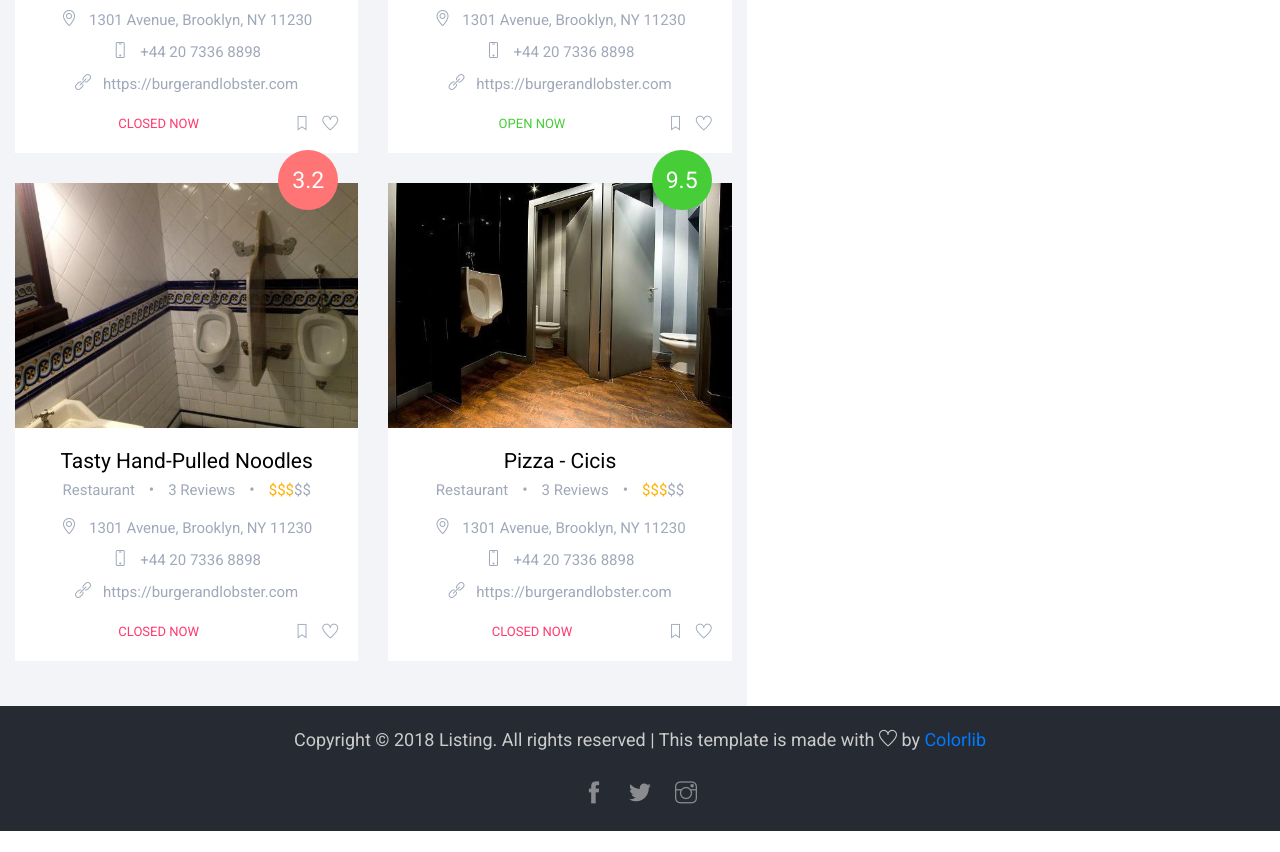
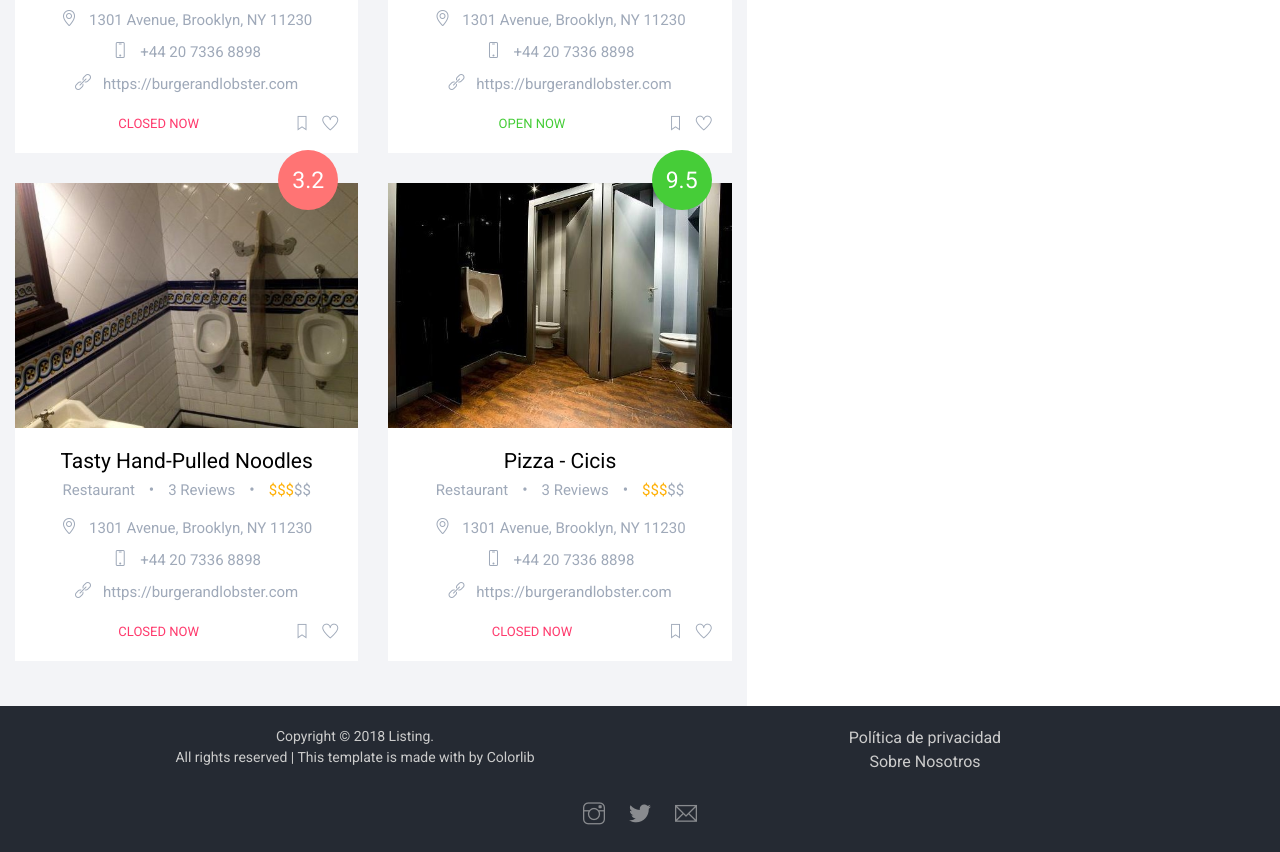
Before and after one commit to egeontechnology/qualis-matulae, a plain HTML site: page listing.html in a window 1280 px wide. Shown: the part 1641-2493 px from the top of the page. Before the commit the page ends 2472 px from the top, so only its background shows below. Drawn offline with Linux system fonts and the light colour scheme; some packages are replaced by stand-ins of ours.

Commit message:
footer guay en todas las pag usuario

```diff
--- a/listing.html
+++ b/listing.html
@@ -1,5 +1,5 @@
 <!DOCTYPE html>
-<html lang="en">
+<html>
 
 <head>
     <!-- Required meta tags -->
@@ -407,20 +407,24 @@
     <!--============================= FOOTER =============================-->
     <footer class="main-block dark-bg">
         <div class="container">
-            <div class="row">
-                <div class="col-md-12">
-                    <div class="copyright">
-                        <!-- Link back to Colorlib can't be removed. Template is licensed under CC BY 3.0. -->
-                        <p>Copyright &copy; 2018 Listing. All rights reserved | This template is made with <i class="ti-heart" aria-hidden="true"></i> by <a href="https://colorlib.com" target="_blank">Colorlib</a></p>
-                        <!-- Link back to Colorlib can't be removed. Template is licensed under CC BY 3.0. -->
-                        <ul>
-                            <li><a href="#"><span class="ti-facebook"></span></a></li>
-                            <li><a href="#"><span class="ti-twitter-alt"></span></a></li>
-                            <li><a href="#"><span class="ti-instagram"></span></a></li>
-                        </ul>
-                    </div>
-                </div>
+          <div class="row">
+            <div class="col-6 copyright align-items-center">
+              <!-- Link back to Colorlib can't be removed. Template is licensed under CC BY 3.0. -->
+              <p style="font-size: 14px">Copyright &copy; 2018 Listing. <br>
+                All rights reserved | This template is made with by <a href="https://colorlib.com" target="_blank" style="text-decoration: none">Colorlib</a></p>
             </div>
+            <div class="col-6">
+              <a href="Privacy Policy.html" style="text-decoration: none" >Política de privacidad</a><br>
+              <a href="A venderse/index-mobile-on-right-small.html" style="text-decoration: none">Sobre Nosotros</a>
+            </div>
+          </div>
+          <div class="row copyright" style="margin: 0px 0px 0px 0px; display:inline">
+            <ul>
+              <li><a href="https://instagram.com/ipeepeewc/" target="_blank"><span class="ti-instagram"></span></a></li>
+              <li><a href="https://twitter.com/ipeepeewc/" target="_blank"><span class="ti-twitter-alt"></span></a></li>
+              <li><a href="#"><span class="ti-email"></span></a></li>
+            </ul>
+          </div>
         </div>
     </footer>
     <!--//END FOOTER -->
--- a/scss/style.scss
+++ b/scss/style.scss
@@ -601,7 +601,6 @@ footer {
         margin: 0;
     }
     ul {
-        margin: 25px 0 0;
         li {
             list-style: none;
             display: inline-block;
```
Also changed, not shown: Login - copia.html (+30 -4 lines), Privacy Policy.html (+27 -1 lines), detail.html (+18 -14 lines), inicio.html (+3 -5 lines), css/bootstrap.min.css.
